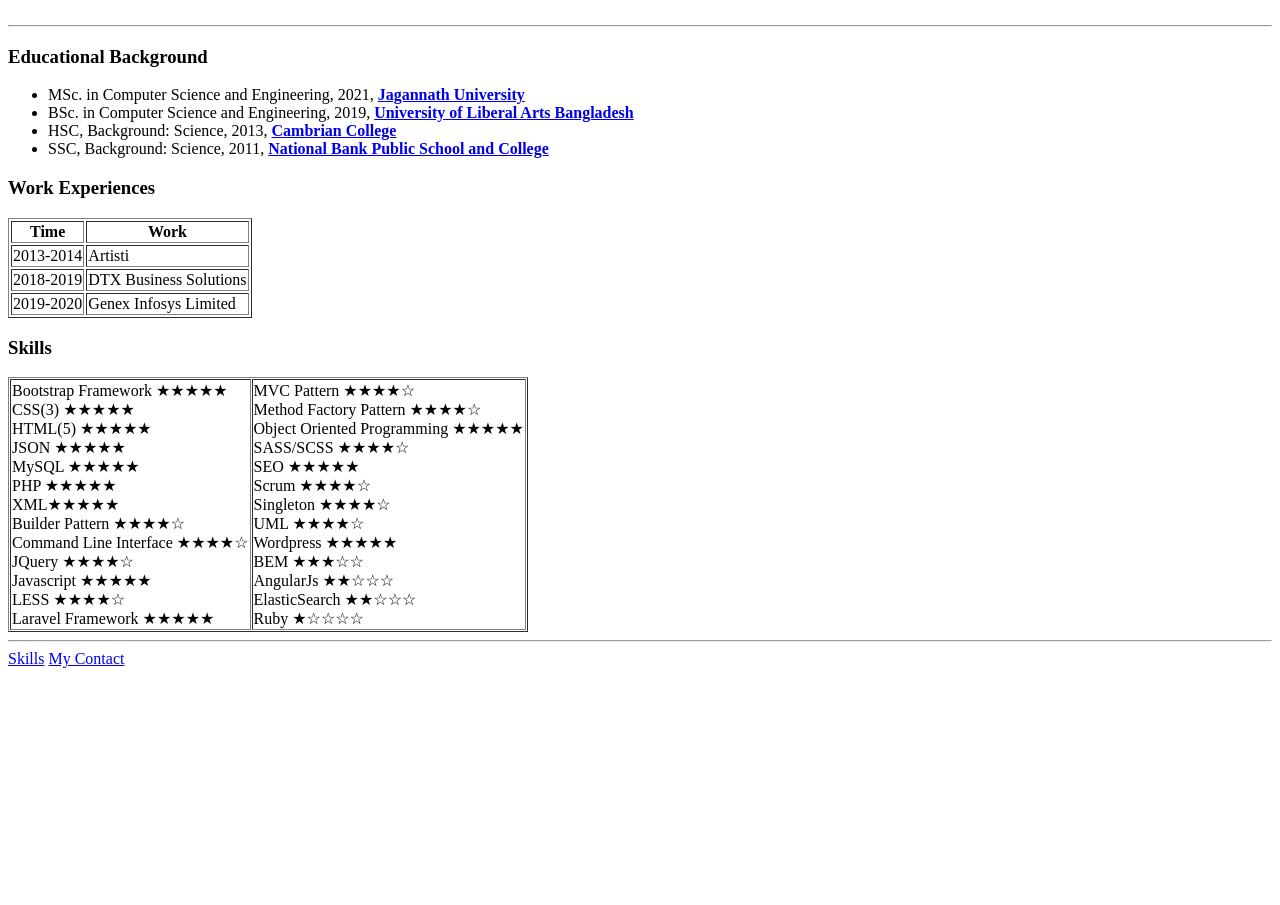
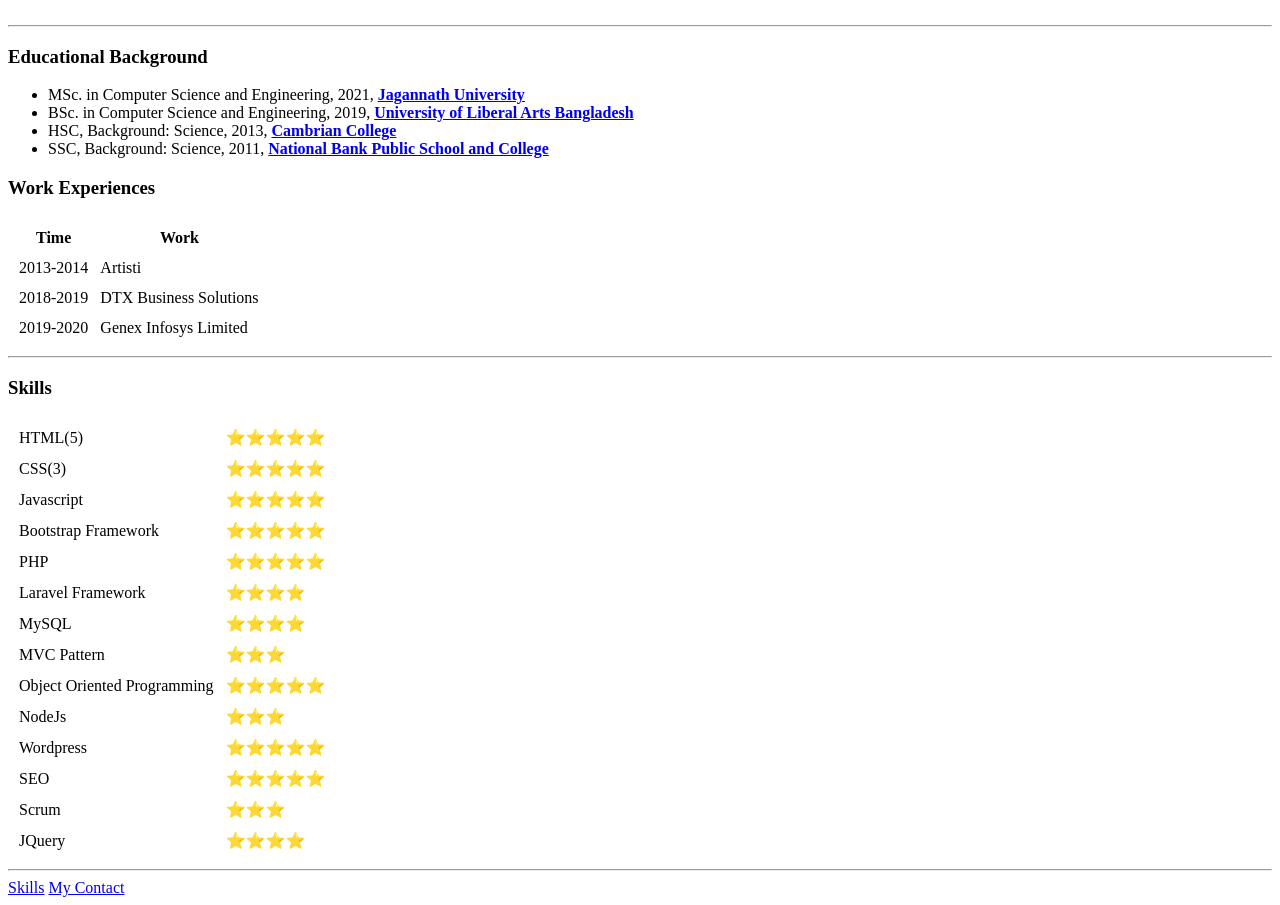
Before and after one commit to ShahriarKabirShourav/SampleCV_HTML_Practice, a plain HTML site: page index.html in a window 1280 px wide. Shown: the part 197-1102 px from the top of the page. Before the commit the page ends 873 px from the top, so only its background shows below. Drawn offline with Linux system fonts and the light colour scheme.

Commit message:
Updates_1

```diff
--- a/index.html
+++ b/index.html
@@ -28,7 +28,7 @@
     <li>SSC, Background: Science, 2011, <strong><a href="https://www.facebook.com/pages/category/College---University/National-Bank-Public-School-And-College-Dhaka-252423868116724/">National Bank Public School and College</a></strong></li>
   </ul>
   <h3>Work Experiences</h3>
-  <table border="1">
+  <table cellspacing="10">
 
     <thead>
       <th>Time</th>
@@ -51,41 +51,68 @@
     </tr>
   </table>
 
-  <h3>Skills</h3>
-  <table cellspacing="1" border="1">
+  <hr>
+
+  <table cellspacing="10">
+    <h3>Skills</h3>
     <tr>
-      <td>
-        Bootstrap Framework ★★★★★ <br>
-        CSS(3) ★★★★★ <br>
-        HTML(5) ★★★★★<br>
-        JSON ★★★★★<br>
-        MySQL ★★★★★<br>
-        PHP ★★★★★<br>
-        XML★★★★★<br>
-        Builder Pattern ★★★★☆<br>
-        Command Line Interface ★★★★☆<br>
-        JQuery ★★★★☆<br>
-        Javascript ★★★★★<br>
-        LESS ★★★★☆<br>
-        Laravel Framework ★★★★★<br>
-      </td>
-      <td>
-        MVC Pattern ★★★★☆ <br>
-        Method Factory Pattern ★★★★☆ <br>
-        Object Oriented Programming ★★★★★<br>
-        SASS/SCSS ★★★★☆<br>
-        SEO ★★★★★<br>
-        Scrum ★★★★☆<br>
-        Singleton ★★★★☆<br>
-        UML ★★★★☆<br>
-        Wordpress ★★★★★<br>
-        BEM ★★★☆☆<br>
-        AngularJs ★★☆☆☆<br>
-        ElasticSearch ★★☆☆☆<br>
-        Ruby ★☆☆☆☆<br>
-      </td>
+      <td>HTML(5)</td>
+      <td>⭐⭐⭐⭐⭐</td>
+    </tr>
+    <tr>
+      <td>CSS(3)</td>
+      <td>⭐⭐⭐⭐⭐</td>
+    </tr>
+    <tr>
+      <td>Javascript</td>
+      <td>⭐⭐⭐⭐⭐</td>
+    </tr>
+    <tr>
+      <td>Bootstrap Framework</td>
+      <td>⭐⭐⭐⭐⭐</td>
+    </tr>
+    <tr>
+      <td>PHP</td>
+      <td>⭐⭐⭐⭐⭐</td>
+    </tr>
+    <tr>
+      <td>Laravel Framework</td>
+      <td>⭐⭐⭐⭐</td>
+    </tr>
+    <tr>
+      <td>MySQL</td>
+      <td>⭐⭐⭐⭐</td>
+    </tr>
+    <tr>
+      <td>MVC Pattern</td>
+      <td>⭐⭐⭐</td>
+    </tr>
+    <tr>
+      <td>Object Oriented Programming</td>
+      <td>⭐⭐⭐⭐⭐</td>
+    </tr>
+    <tr>
+      <td>NodeJs</td>
+      <td>⭐⭐⭐</td>
+    </tr>
+    <tr>
+      <td>Wordpress</td>
+      <td>⭐⭐⭐⭐⭐</td>
+    </tr>
+    <tr>
+      <td>SEO</td>
+      <td>⭐⭐⭐⭐⭐</td>
+    </tr>
+    <tr>
+      <td>Scrum</td>
+      <td>⭐⭐⭐</td>
+    </tr>
+    <tr>
+      <td>JQuery</td>
+      <td>⭐⭐⭐⭐</td>
     </tr>
   </table>
+
 
   <hr>
   <a href="skills.html">Skills</a>
```
